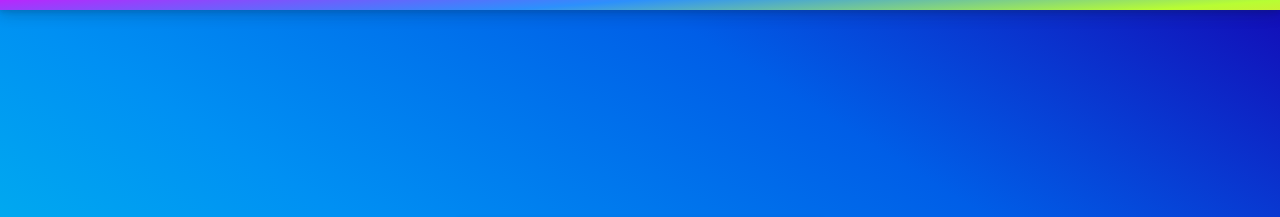
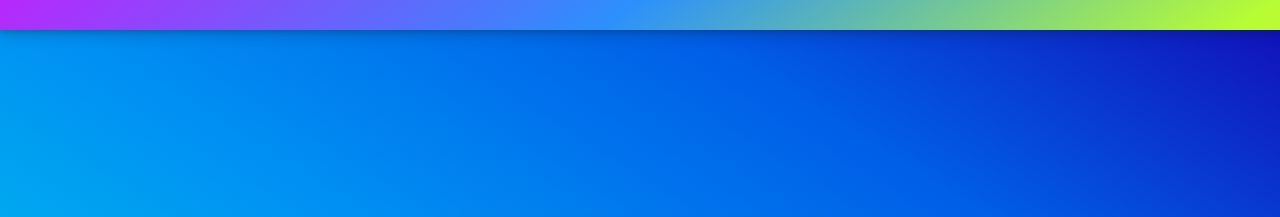
Before and after one commit to Nafisarkar/Responsive-web-Practice-, a plain HTML site: page Loginpage/index.html in a window 1280 px wide. Shown: the top 217 px of the page. Drawn offline with Linux system fonts and the light colour scheme.

Commit message:
changed font

```diff
--- a/Loginpage/style.css
+++ b/Loginpage/style.css
@@ -1,7 +1,9 @@
 @import url('https://fonts.googleapis.com/css2?family=Poppins:wght@200&display=swap');
-
+html{
+  font-family: 'Poppins', sans-serif;
+}
 .Full-body {
-  border-top: 10px solid transparent;
+  border-top: 30px solid transparent;
   border-image: linear-gradient(to bottom right, #b827fc 0%, #2c90fc 25%, #b8fd33 50%, #fec837 75%, #fd1892 100%);
   border-image-slice: 1;
   box-shadow: rgba(14, 30, 37, 0.12) 0px 2px 4px 0px, rgba(14, 30, 37, 0.32) 0px 2px 16px 0px;
@@ -10,7 +12,6 @@
 body {
   margin: 0px;
   padding: 0px;
-  font-family: 'Poppins', sans-serif;
   background-image: linear-gradient(to right top,
       #52e5e7,
       #00bded,
```
